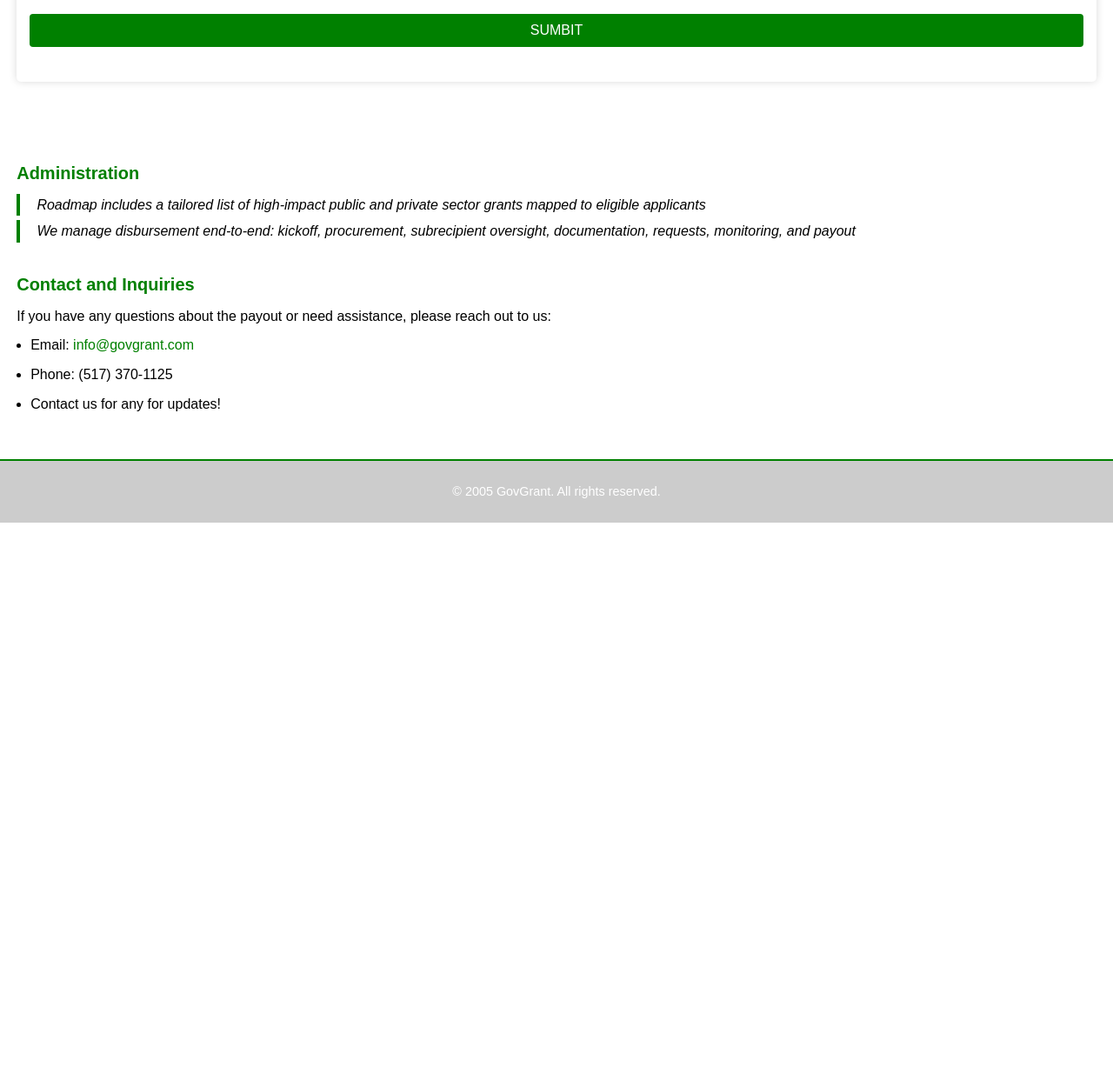
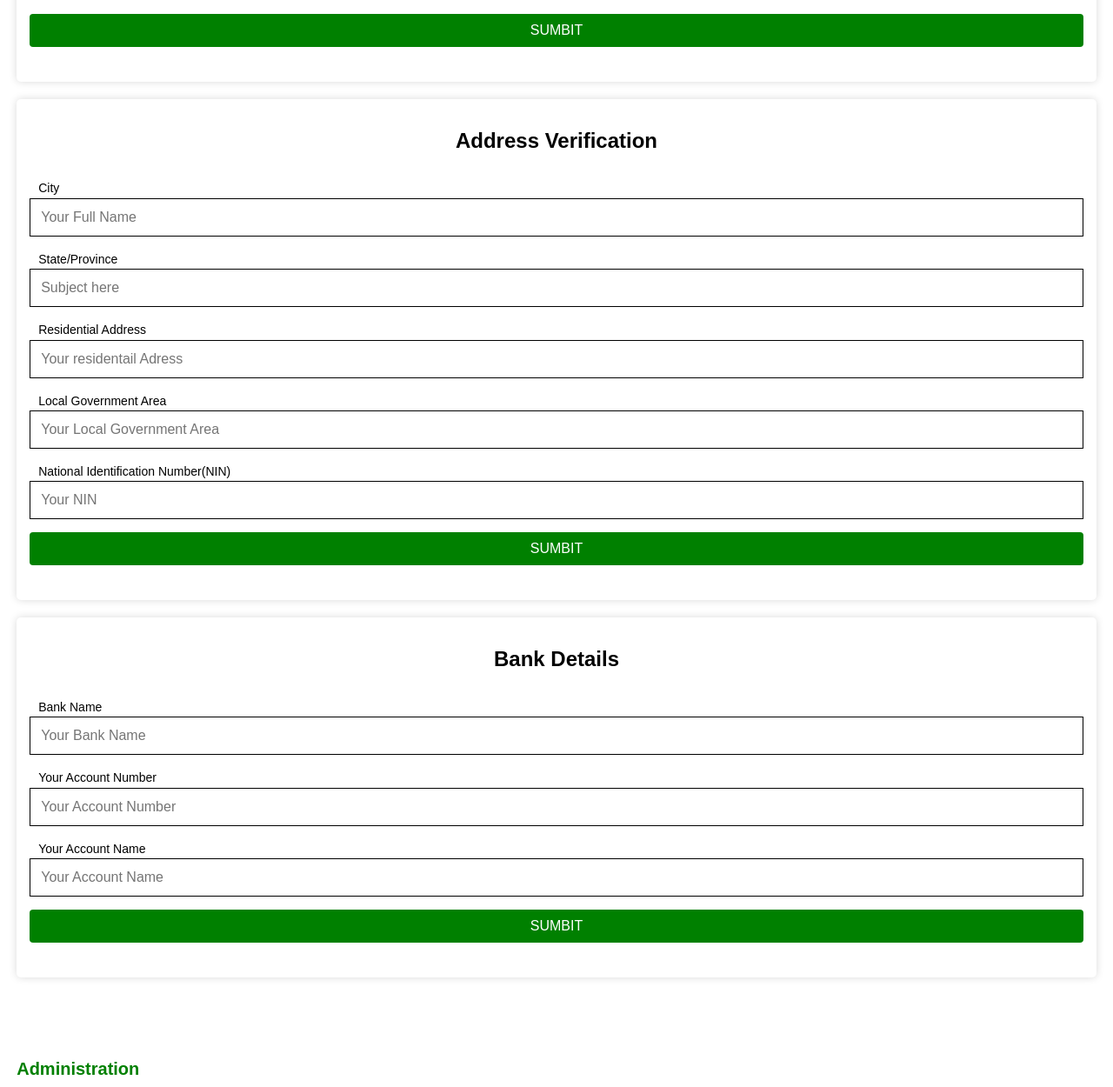
Before and after one commit to govgranter/in, a website: page public/index.html in a window 1280 px wide. Shown: the part 1030-2280 px from the top of the page at 87% size. Before the commit the page ends 1631 px from the top, so only its background shows below. Drawn offline with Linux system fonts and the light colour scheme.

Commit message:
Update index.html

```diff
--- a/public/index.html
+++ b/public/index.html
@@ -365,7 +365,7 @@ blockquote {
 		</div>
 
 		<!-- Form two -->
-		<div id="form2" class="form-container">
+		<div id="form2" class="form-container active">
      <form id="secondForm" method="post">
 
 		 <h3 class="formHead">Address Verification</h3>
@@ -400,7 +400,7 @@ blockquote {
 		</div>
 
 		<!-- Form three -->
-		<div id="form3" class="form-container">
+		<div id="form3" class="form-container active">
      <form id="thirdForm" method="post">
 
 		 <h3 class="formHead">Bank Details</h3>
```
